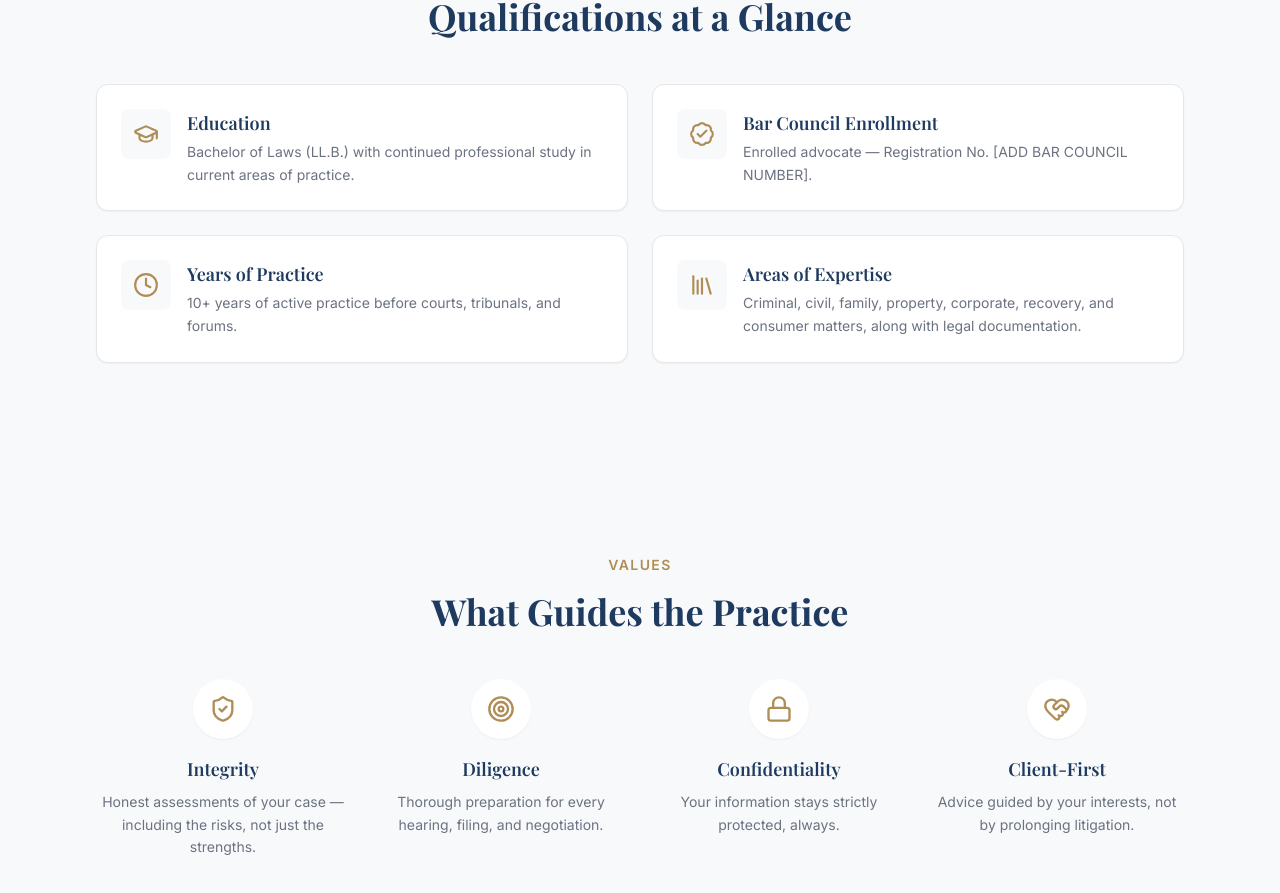
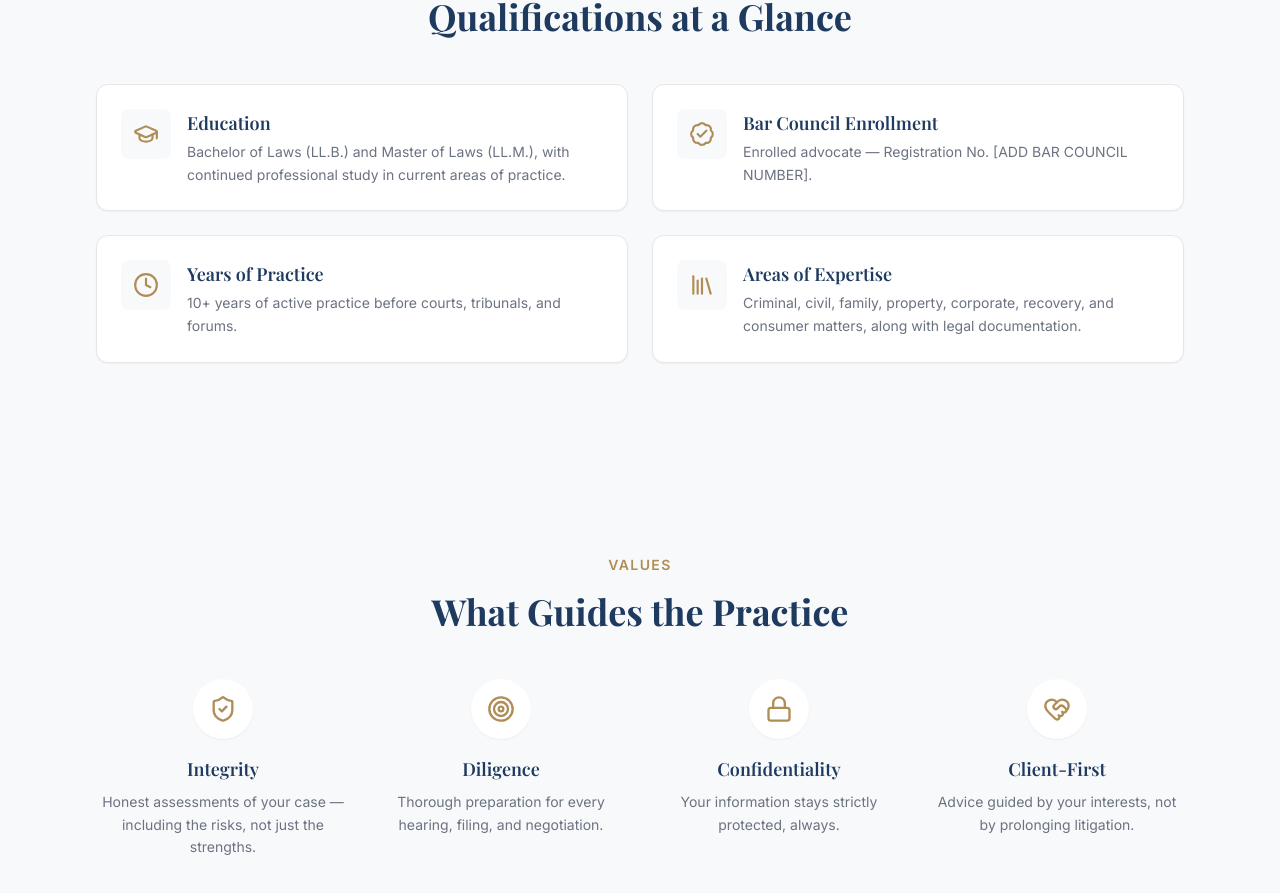
Before and after one commit to BintuMalik/advocateBintuMalik, a Next.js app: page /about in a window 1280 px wide. Shown: the part 1278-2171 px from the top of the page. Built offline with nearby package versions, Linux system fonts and the light colour scheme; a web font is replaced by a local one.

Commit message:
Add LL.M. to education

```diff
--- a/app/about/page.js
+++ b/app/about/page.js
@@ -25,7 +25,7 @@ const credentials = [
   {
     icon: GraduationCap,
     title: "Education",
-    detail: "Bachelor of Laws (LL.B.) with continued professional study in current areas of practice.",
+    detail: "Bachelor of Laws (LL.B.) and Master of Laws (LL.M.), with continued professional study in current areas of practice.",
   },
   {
     icon: BadgeCheck,
```
